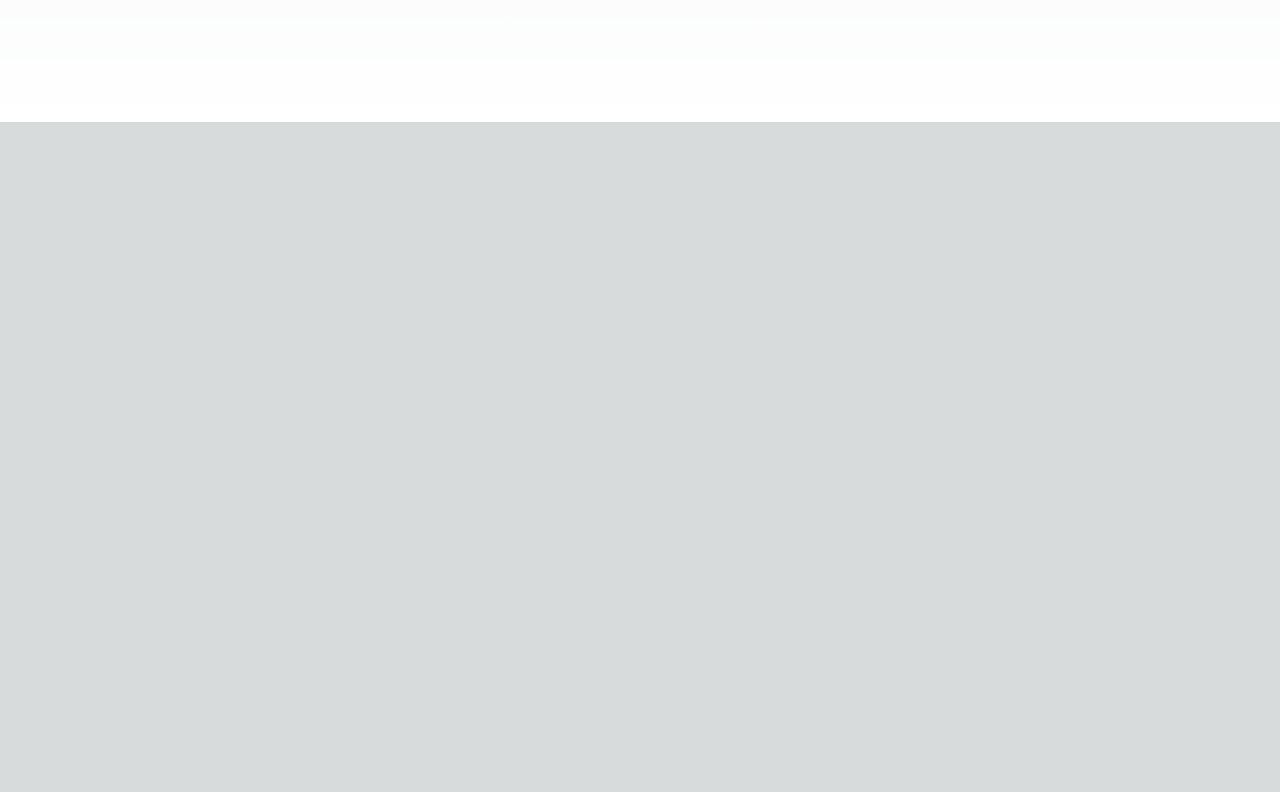
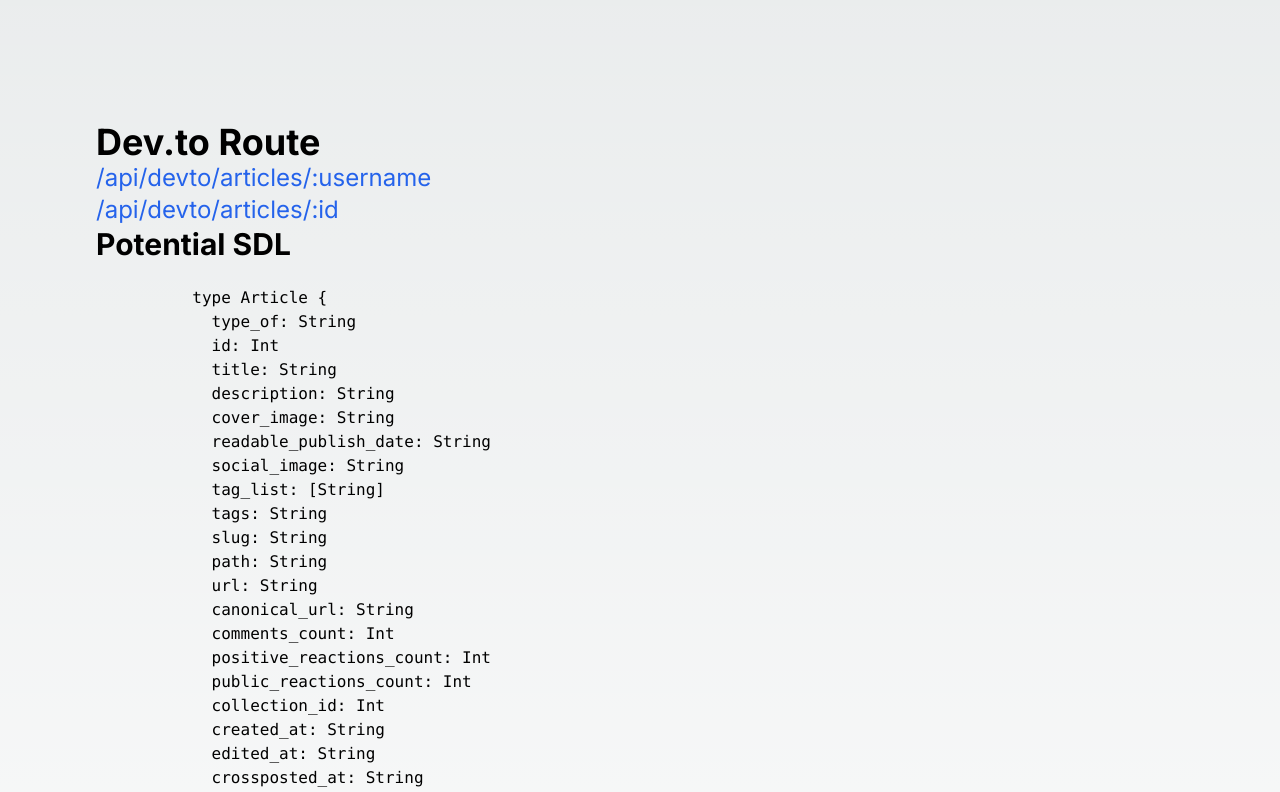
Before and after one commit to brob/federate-this, a Next.js app: page / in a window 1280 px wide. Shown: the part 1402-2194 px from the top of the page. Before the commit the page ends 1524 px from the top, so only its background shows below. Built offline with nearby package versions, Linux system fonts and the light colour scheme.

Commit message:
Adds devto endpoints

```diff
--- /dev/null
+++ b/src/app/api/devto/articles/[id]/route.js
@@ -0,0 +1,11 @@
+import { NextResponse } from 'next/server'
+// make GET route for nextjs
+
+export async function GET(request, {params}) {
+    const data = await fetch(`https://dev.to/api/articles/${params.id}`)
+    const body = await data.json()
+    console.log(body)
+    // return products based on nextjs return
+    return NextResponse.json({ data: body })
+
+}
--- /dev/null
+++ b/src/app/api/devto/articles/[username]/route.js
@@ -0,0 +1,11 @@
+import { NextResponse } from 'next/server'
+// make GET route for nextjs
+
+export async function GET(request, {params}) {
+    const data = await fetch(`https://dev.to/api/articles?username=${params.username}`)
+    const body = await data.json()
+    console.log(body)
+    // return products based on nextjs return
+    return NextResponse.json({ data: body })
+
+}
--- a/src/app/page.js
+++ b/src/app/page.js
@@ -59,6 +59,63 @@
       </pre>
 
       </section>
+      <section className="mt-24">
+      <h2 className="text-4xl font-bold">Dev.to Route</h2>
+      <p className="text-2xl text-blue-600"><Link href="/api/devto/articles/brob">/api/devto/articles/:username</Link></p>
+      <p className="text-2xl text-blue-600"><Link href="/api/devto/articles/123">/api/devto/articles/:id</Link></p>
+      <h3 className="text-3xl font-bold">Potential SDL</h3>
+      <pre className="text-md">
+        <code>
+          {`
+          type Article {
+            type_of: String
+            id: Int
+            title: String
+            description: String
+            cover_image: String
+            readable_publish_date: String
+            social_image: String
+            tag_list: [String]
+            tags: String
+            slug: String
+            path: String
+            url: String
+            canonical_url: String
+            comments_count: Int
+            positive_reactions_count: Int
+            public_reactions_count: Int
+            collection_id: Int
+            created_at: String
+            edited_at: String
+            crossposted_at: String
+            published_at: String
+            last_comment_at: String
+            published_timestamp: String
+            body_html: String
+            body_markdown: String
+            user: User
+          }
+
+          type User {
+            name: String
+            username: String
+            twitter_username: String
+            github_username: String
+            website_url: String
+            profile_image: String
+            profile_image_90: String
+          }
+
+          type Articles {
+            data: [Article]
+          }
+          `}
+        </code>
+      </pre>
+
+      </section>
+
+
     </main>
   )
 }
```
